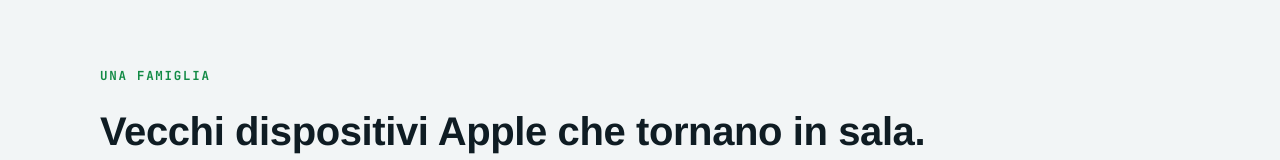
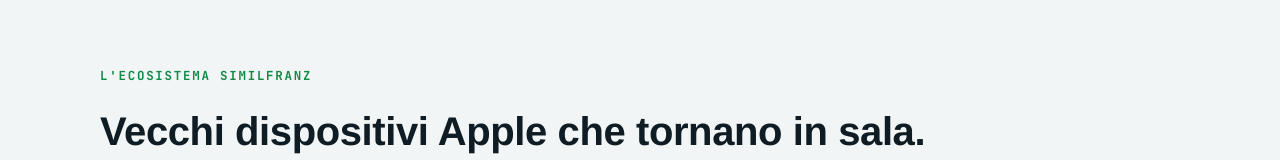
Before and after one commit to Franz8787/similfranz-monitor, a plain HTML site: page docs/index.html in a window 1280 px wide. Shown: the part 11481-11641 px from the top of the page. Drawn offline with Linux system fonts and the light colour scheme; a web font is replaced by a local one.

Commit message:
Testi: ecosistema similFranz al posto di famiglia
Co-Authored-By: Claude Fable 5.2 <noreply@anthropic.com>

```diff
--- a/docs/index.html
+++ b/docs/index.html
@@ -9,7 +9,7 @@
 <link rel="preconnect" href="https://fonts.gstatic.com" crossorigin>
 <link rel="stylesheet" href="https://fonts.googleapis.com/css2?family=Familjen+Grotesk:wght@500;600;700&family=Atkinson+Hyperlegible:ital,wght@0,400;0,700;1,400&family=JetBrains+Mono:wght@500;700&display=swap">
 <style>
-/* Stessa famiglia del saturimetro: colonna editoriale di 1080px, fasce che alternano carta e "sala"
+/* Stesso stile del saturimetro: colonna editoriale di 1080px, fasce che alternano carta e "sala"
    (il nero-blu dello schermo del monitor). Gli accenti sono i colori delle tracce: verde ECG, azzurro SpO2. */
 :root {
   --bg: #f2f5f6; --surface: #ffffff; --ink: #0f1c23; --muted: #4d5f68; --line: #d5dee2;
@@ -286,7 +286,7 @@ footer .wrap { gap: 10px; }
 
 <section class="band tight">
   <div class="wrap">
-    <span class="eyebrow">Una famiglia</span>
+    <span class="eyebrow">L'ecosistema similFranz</span>
     <h2>Vecchi dispositivi Apple che tornano in sala.</h2>
     <p class="lead">similFranz è nato con un <a href="https://franz8787.github.io/similfranz-saturimetro/">saturimetro su iPod touch 4</a>. È pensato per formatori, istruttori e facilitatori di simulazione, e per chiunque abbia un vecchio dispositivo da rimettere al lavoro.</p>
   </div>
```
Also changed, not shown: 1 other file.
